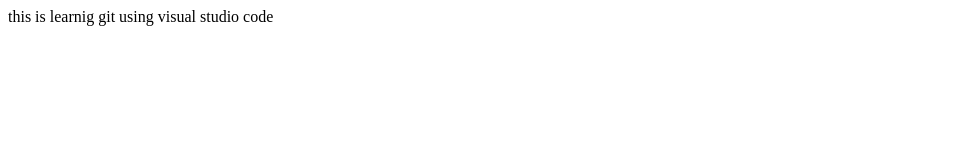
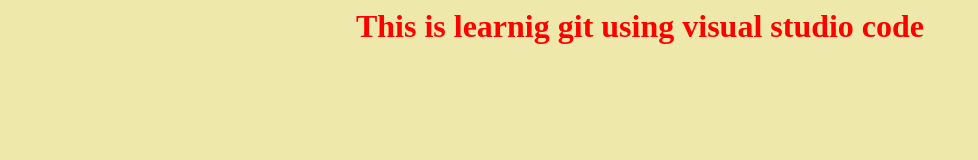
Before and after one commit to harikumar2k20/git-tutorial, a plain HTML site: page index.html in a window 1280 px wide. Shown: the whole page, without its empty margins (0-978 px from the left). Drawn offline with Linux system fonts and the light colour scheme.

Commit message:
style added to index.html

```diff
--- a/index.html
+++ b/index.html
@@ -2,7 +2,7 @@
     <head>
         <title> Git Learnig VS code </title>
     </head>
-    <body>
-        this is learnig git using visual studio code
+    <body style = "background-color: palegoldenrod;">
+        <h1 style="color: red; text-align: center;">This is learnig git using visual studio code</h1>
     </body>
 </html>
```
